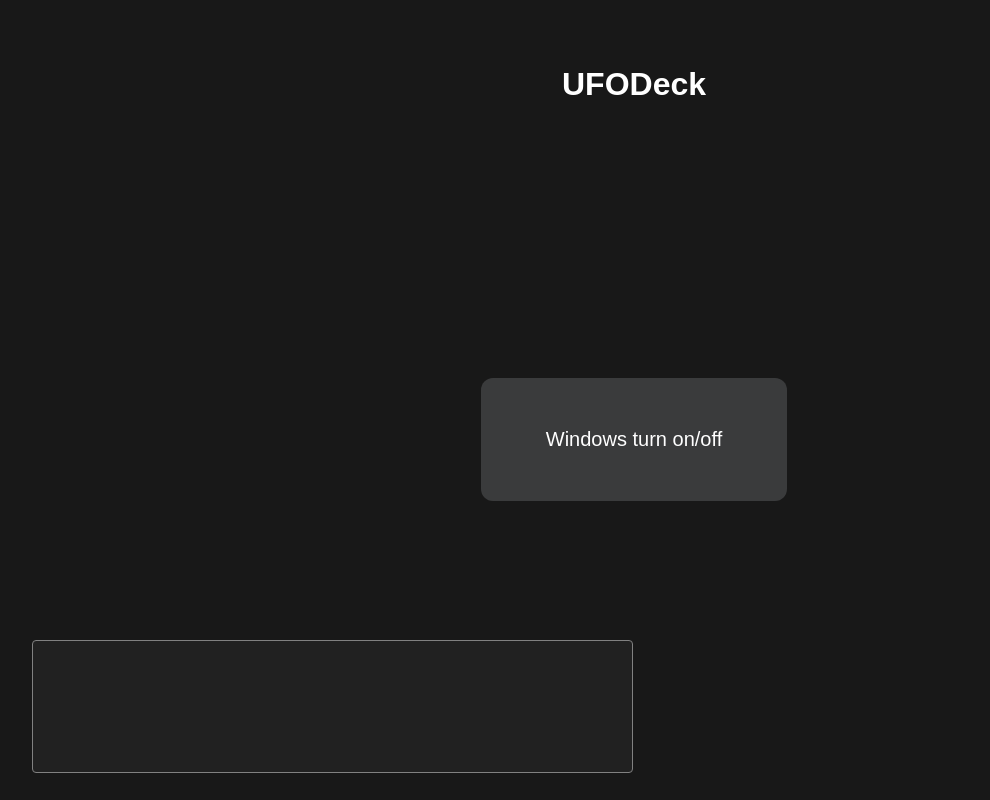
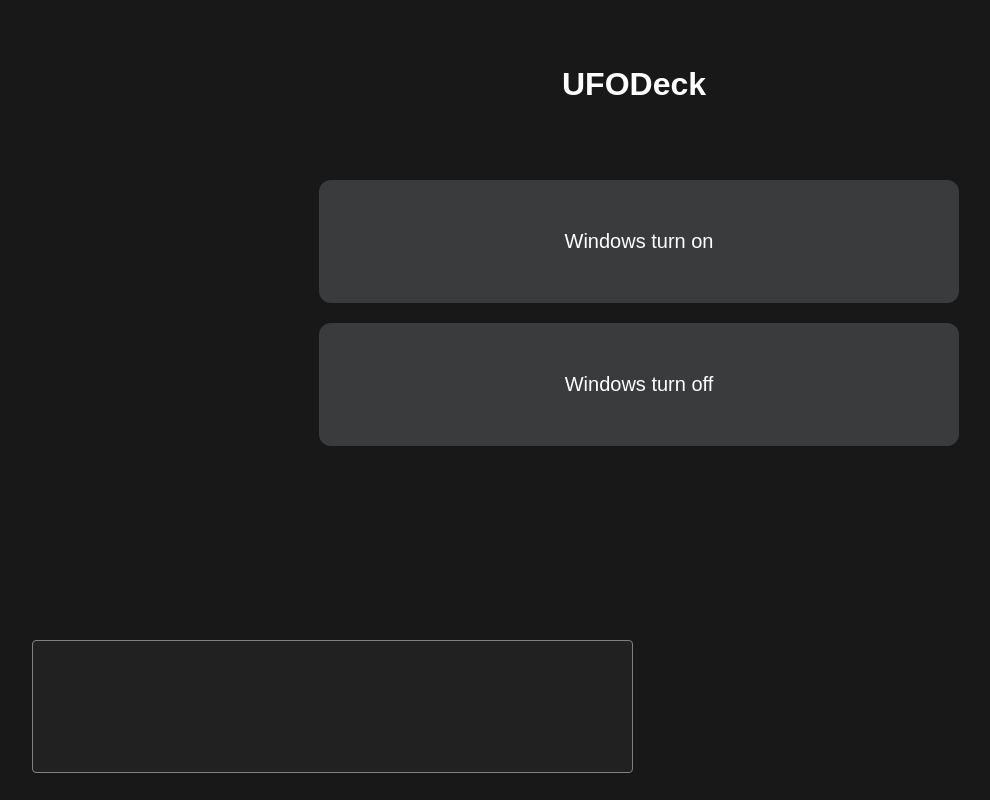
Before and after one commit to larnaa/ufodeck, a FastAPI app: page / in a window 1280 px wide. Shown: that part, without its empty margins (6-996 px from the left). Run offline with FastAPI, Linux system fonts and the light colour scheme; the page is wider than the window, and the part outside it is not shown.

Commit message:
add button Windows off

```diff
--- a/src/ufodeck/api.py
+++ b/src/ufodeck/api.py
@@ -32,6 +32,6 @@ class System(BaseModel):
 
 
 @app.get("/windows/{switch}")
-async def get_switch(switch: str = "on") -> Dict[str, Any]:
+async def get_switch(switch: str) -> Dict[str, Any]:
     status = switch_on_windows(switch)
     return {"status": f"{status}"}
--- a/src/ufodeck/main.py
+++ b/src/ufodeck/main.py
@@ -12,7 +12,7 @@ def switch_on_windows(switch: str) -> str:
         )
     if switch == "off":
         result = subprocess.run(
-            ["echo", "Windows closing..."],
+            ["sudo", "virsh", "destroy", "win11"],
             shell=False,
             stdout=subprocess.PIPE,
             stderr=subprocess.PIPE,
--- a/static/styles.css
+++ b/static/styles.css
@@ -11,26 +11,29 @@ h1 {
     text-align: center;
     padding: 45px;
 }
-
-/* Center block */
-.center{
-    display: flex;
-    justify-content: center;
-    align-items: center;
-    height: 540px;
-}
-
-/* Button "Windows turn on/off" */
-button {
-    display: flex;
+.btn-group button {
+    cursor: pointer; /* Pointer/hand icon */
+    width: 50%; /* Set a width if needed */
     color: #FFFFFF;
     padding: 50px 65px;
     border-radius: 12px;
     border: none;
     background-color: #3A3B3C;
-    border: none;
     margin: 10px 5px;
     font-size: 20px;
+    display:inline-block;
+
+  }
+
+.btn-group{
+    position: relative;
+    top: 30%;
+    left: 25%;
+}
+
+.text_center{
+    height: 200px;
+    position: relative;
 }
 
 /* Server status block */
--- a/templates/base.html
+++ b/templates/base.html
@@ -9,14 +9,17 @@
 <body>
     <h1>UFODeck</h1>
 
-    <div class="center">
-        <button id="windows">Windows turn on/off</button>
+
+    <div class="btn-group">
+        <button id="windows_on">Windows turn on</button>
+        <button id="windows_off">Windows turn off</button>
     </div>
+
 
     <div id="display_status"></div>
 
     <script>
-        var btn_win = document.getElementById("windows")
+        var btn_win = document.getElementById("windows_on")
         var fake_terminal = document.getElementById("display_status")
 
 
@@ -34,6 +37,25 @@
         }
     </script>
 
+    <script>
+        var btn_win = document.getElementById("windows_off")
+        var fake_terminal = document.getElementById("display_status")
+
+
+        btn_win.onclick = function () {
+            var request = new XMLHttpRequest()
+            request.open('GET', 'http://192.168.1.2:8000/windows/off', true)
+
+            request.onload = function () {
+                var data = JSON.parse(this.response)
+
+                fake_terminal.append('\n[username@<hostname> ~]$ ' + data.status)
+
+            }
+            request.send()
+        }
+    </script>
+
 </body>
 
 </html>
```
Also changed, not shown: README.md.
